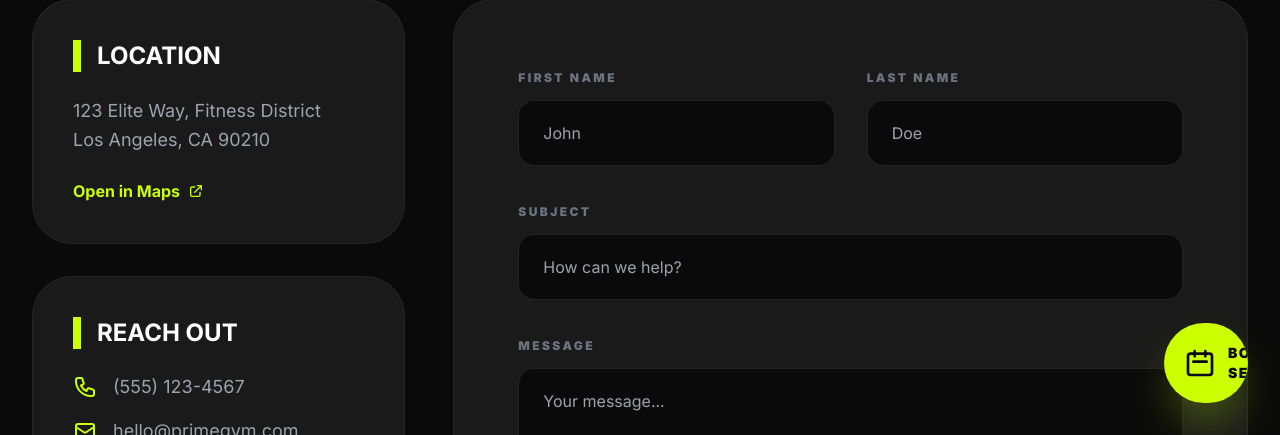
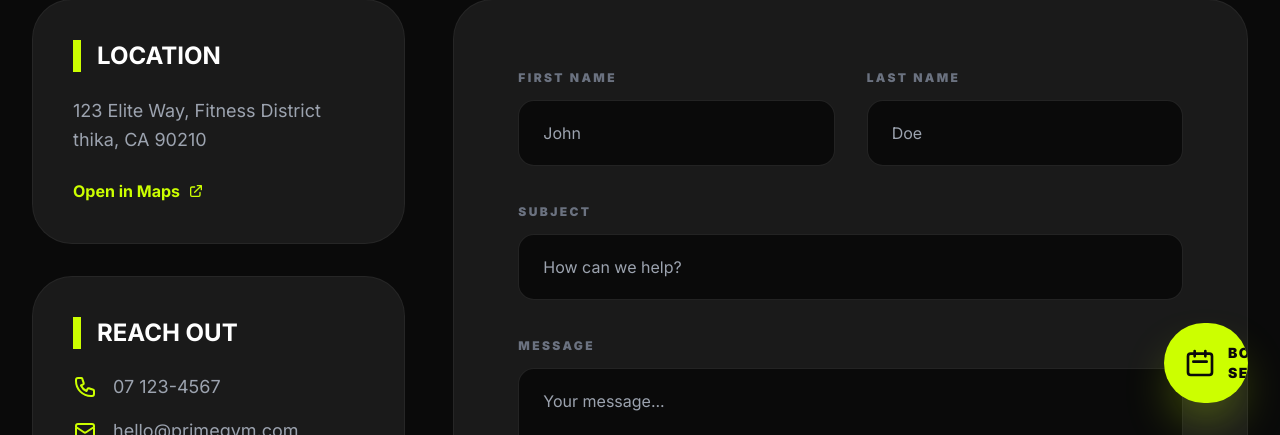
Before and after one commit to muasyamuthengi-gif/market, a React (Vite) app: page /#/contact in a window 1280 px wide. Shown: the part 365-800 px from the top of the page. Built offline with nearby package versions, Linux system fonts and the light colour scheme.

Commit message:
Update Contact.tsx

```diff
--- a/pages/Contact.tsx
+++ b/pages/Contact.tsx
@@ -19,7 +19,7 @@ const Contact: React.FC = () => {
               </h3>
               <p className="text-gray-400 text-lg leading-relaxed">
                 123 Elite Way, Fitness District<br />
-                Los Angeles, CA 90210
+                thika, CA 90210
               </p>
               <button className="mt-6 text-primary font-bold hover:underline flex items-center space-x-2">
                 <span>Open in Maps</span>
@@ -38,7 +38,7 @@ const Contact: React.FC = () => {
                   <svg className="w-6 h-6 text-primary" fill="none" stroke="currentColor" viewBox="0 0 24 24">
                     <path strokeLinecap="round" strokeLinejoin="round" strokeWidth={2} d="M3 5a2 2 0 012-2h3.28a1 1 0 01.948.684l1.498 4.493a1 1 0 01-.502 1.21l-2.257 1.13a11.042 11.042 0 005.516 5.516l1.13-2.257a1 1 0 011.21-.502l4.493 1.498a1 1 0 01.684.949V19a2 2 0 01-2 2h-1C9.716 21 3 14.284 3 6V5z" />
                   </svg>
-                  <span>(555) 123-4567</span>
+                  <span>07 123-4567</span>
                 </li>
                 <li className="flex items-center space-x-4">
                   <svg className="w-6 h-6 text-primary" fill="none" stroke="currentColor" viewBox="0 0 24 24">
```
